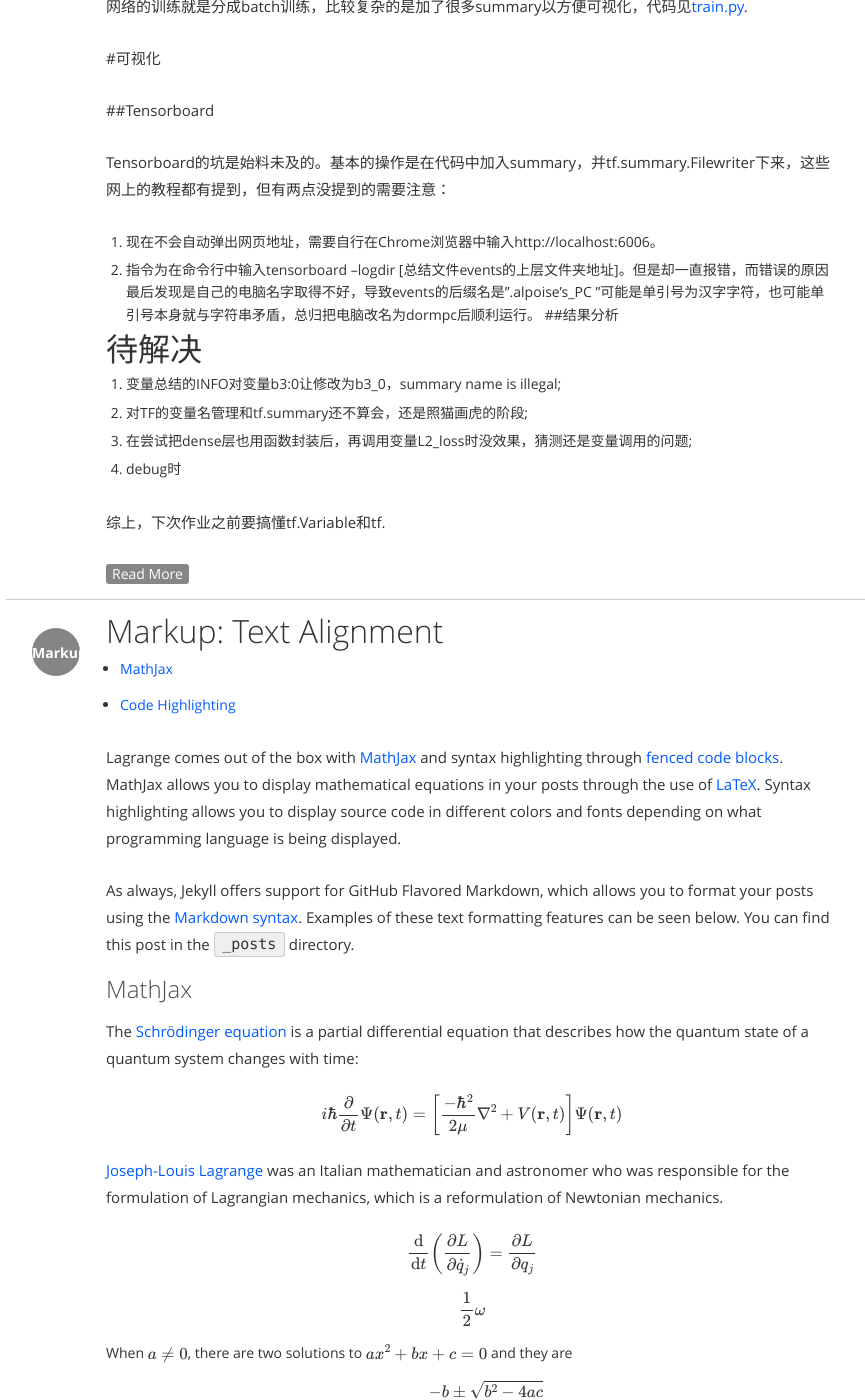
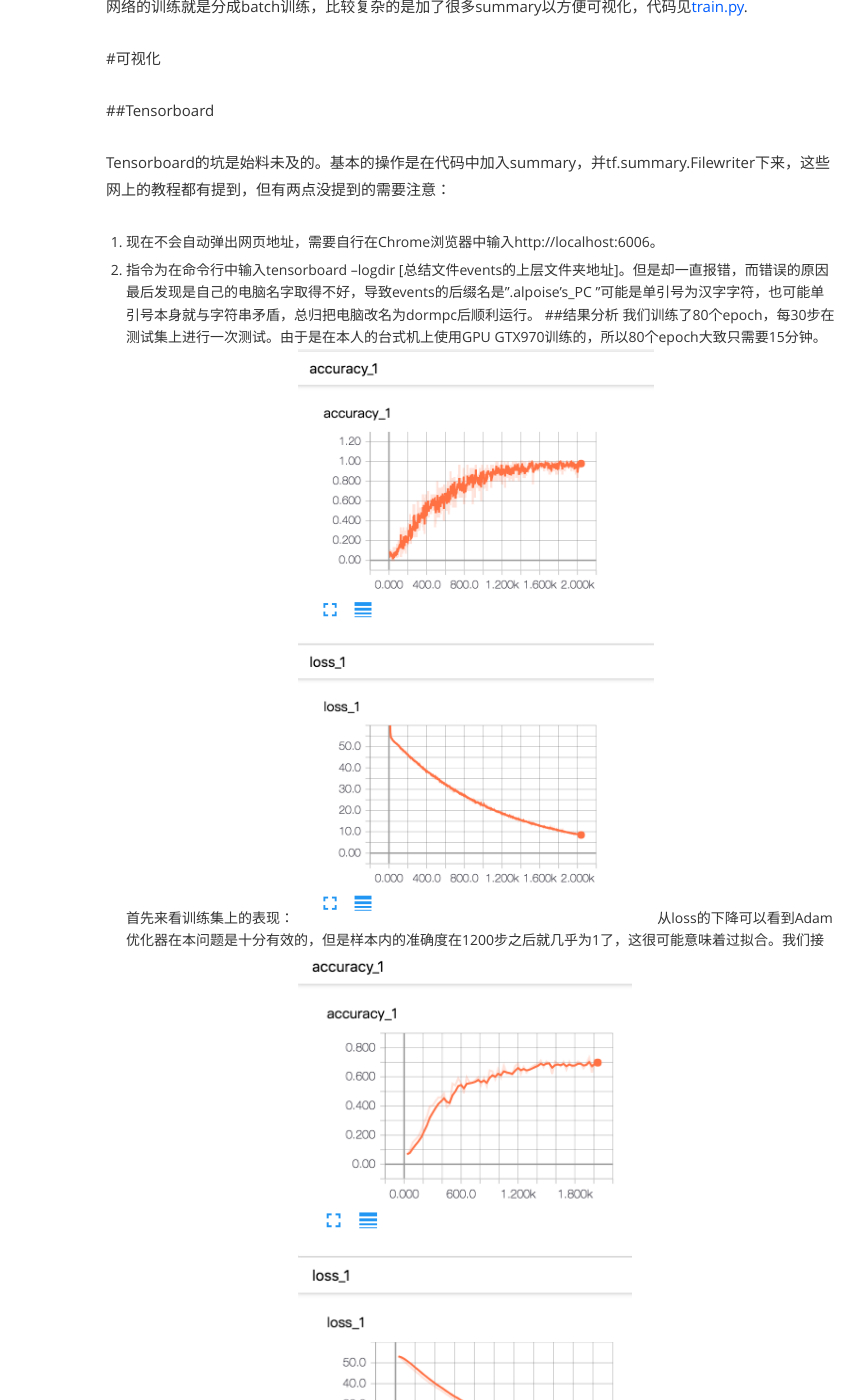
Before and after one commit to alpoise/alpoise.github.io, a Jekyll site: the page built from index.html, in a window 1280 px wide and 1400 px high, scrolled down 1233 px. Shown: the whole window, without its empty margins (168-1033 px from the left). Built offline with Jekyll 4.4.1, drawn with Linux system fonts in a browser that asks for light colours; formulas are drawn with MathJax 3; the list of posts is cut into pages by our own code; some of the changed text lies outside the part shown.

Commit message:
AlexNet.md update

```diff
--- a/_posts/2018-04-24-AlexNet.md
+++ b/_posts/2018-04-24-AlexNet.md
@@ -18,7 +18,7 @@ AlexNet作为CNN的一类，本文是结合Tensorflow在oxflowers数据上对其
 #CNN搭建
 ## 数据读入
 
-本部分目的是实现oxflowers的数据读入，并分割为训练集和测试集。从如下[数据连接](http://www.robots.ox.ac.uk/~vgg/data/flowers/17)下载源数据并阅读数据说明。数据集包含1360张花朵的图片，按顺序每80个为一类，总计17类。首先要对数据集分割并加上标签，之后用PIL包的Image函数将图片读为张量，根据数据集中的datasplits.mat将数据集分割为训练集和测试集，最后定义shuffle的规则方便分批训练。代码在[LoadData.py](https://github.com/alpoise/DeepLearning/blob/master/HW2/loadData.py)
+本部分目的是实现oxflowers的数据读入，并分割为训练集和测试集。从如下[数据连接](http://www.robots.ox.ac.uk/~vgg/data/flowers/17)下载源数据并阅读数据说明。数据集包含1360张花朵的图片，按顺序每80个为一类，总计17类。首先要对数据集分割并加上标签，之后用PIL包的Image函数将图片读为张量，根据数据集中的datasplits.mat将数据集分割为训练集和测试集，最后定义shuffle的规则方便分批训练。代码以及详尽的注释在[LoadData.py](https://github.com/alpoise/DeepLearning/blob/master/HW2/loadData.py)
 ## AlexNet
 本部分着重介绍AlexNet网络的结构。AlexNet的详细分析可以参见这篇[博客](https://blog.csdn.net/zyqdragon/article/details/72353420)，作为卷积神经网络的一种特殊形式，它首先用三层“卷积—ReLU—池化—LRN”的结构提取特征，其中Local Response Normalization (LRN)是[AlexNet](http://papers.nips.cc/paper/4824-imagenet-classification-with-deep-convolutional-neural-networks)2012年首次提出来的，然后再搭建三个全连接层得到输出，具体结构见下图。
 
@@ -39,14 +39,19 @@ Tensorboard的坑是始料未及的。基本的操作是在代码中加入summar
 1. 现在不会自动弹出网页地址，需要自行在Chrome浏览器中输入http://localhost:6006。
 2. 指令为在命令行中输入tensorboard --logdir [总结文件events的上层文件夹地址]。但是却一直报错，而错误的原因最后发现是自己的电脑名字取得不好，导致events的后缀名是".alpoise’s_PC ”可能是单引号为汉字字符，也可能单引号本身就与字符串矛盾，总归把电脑改名为dormpc后顺利运行。
 ##结果分析
+我们训练了80个epoch，每30步在测试集上进行一次测试。由于是在本人的台式机上使用GPU GTX970训练的，所以80个epoch大致只需要15分钟。首先来看训练集上的表现：
+<img src="https://raw.githubusercontent.com/alpoise/alpoise.github.io/master/_plugins/jpg/alextrain.png" width="50%" height="30%">
+从loss的下降可以看到Adam优化器在本问题是十分有效的，但是样本内的准确度在1200步之后就几乎为1了，这很可能意味着过拟合。我们接着来看在测试集上的表现：
+<img src="https://raw.githubusercontent.com/alpoise/alpoise.github.io/master/_plugins/jpg/alextest.png" width="47%" height="30%">
+测试集上最终准确率只有70%左右，考虑到样本集容量非常有限，所以这个精度还是不错的。如果采用预训练给出的参数对模型初始化可以进一步提高预测力，但已经与本实验初衷有些远，暂且不表。此外，在实验过程中也有尝试对网络结构进行一些修改，如全连接的最后一层节点数是从1000到17等，效果并没有改观作为中间过程也就没有记录。
 
 
+# 待解决项
 
-# 待解决
+变量总结的INFO对变量b3:0让修改为b3_0，summary name is illegal;
 
-1. 变量总结的INFO对变量b3:0让修改为b3_0，summary name is illegal;
-2. 对TF的变量名管理和tf.summary还不算会，还是照猫画虎的阶段;
-3. 在尝试把dense层也用函数封装后，再调用变量L2_loss时没效果，猜测还是变量调用的问题;
-4. debug时
+1. 对TF的变量名管理和tf.summary还不算会，还是照猫画虎的阶段;
+2. 在尝试把dense层也用函数封装后，再调用变量L2_loss时没效果，猜测还是变量调用的问题;
+3. debug时修改图全局变量的方式，能节约loaddata的时间。
 
-综上，下次作业之前要搞懂tf.Variable和tf.
+综上，下次作业之前要搞懂tf.Variable和tf.summary
```
